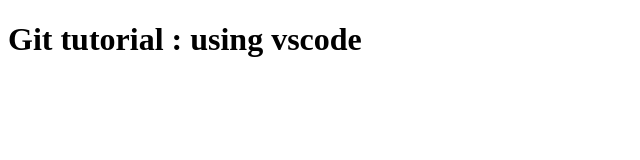
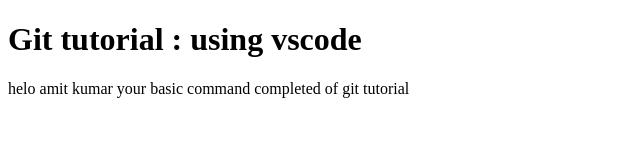
Before and after one commit to AmitKumarGithubMCA/gitProject, a plain HTML site: page index.html in a window 1280 px wide. Shown: the whole page, without its empty margins (0-640 px from the left). Drawn offline with Linux system fonts and the light colour scheme.

Commit message:
changes file

```diff
--- a/index.html
+++ b/index.html
@@ -7,5 +7,6 @@
 </head>
 <body>
     <h1>Git tutorial : using vscode</h1>
+    <p>helo amit kumar your basic command completed of git tutorial</p>
 </body>
 </html>
```
